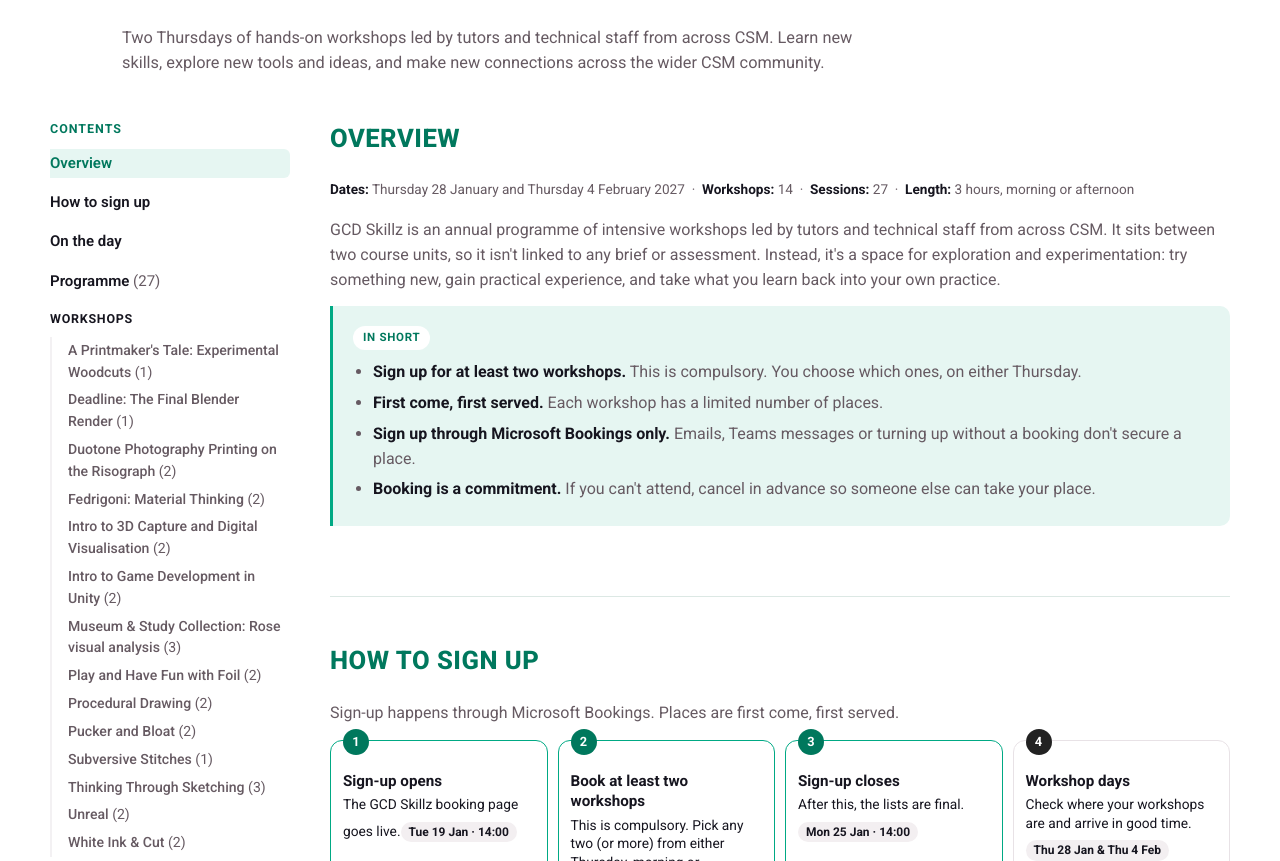
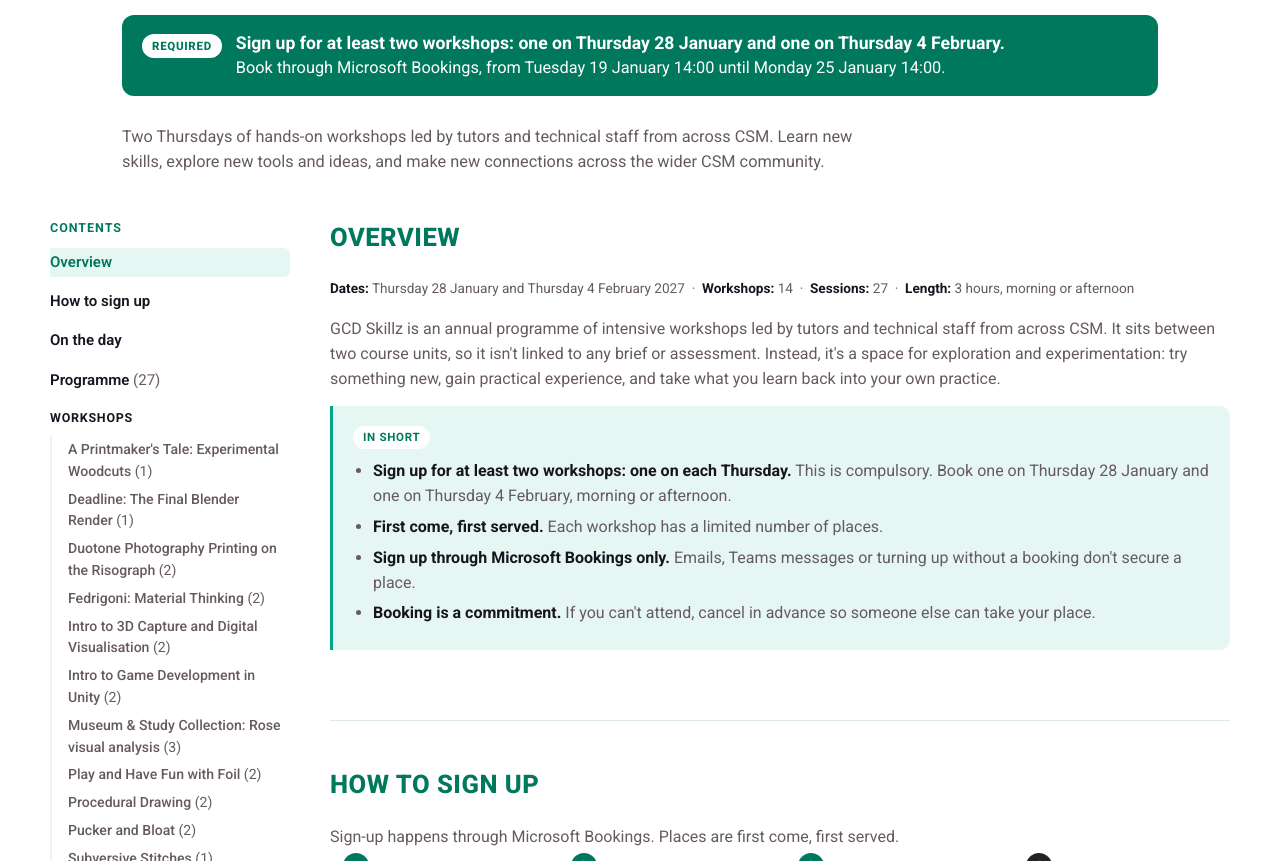
Before and after one commit to jaapdemaat/gcd, a plain HTML site: page gcdskillz/index.html in a window 1280 px wide. Shown: the part 148-1009 px from the top of the page. Drawn offline with Linux system fonts and the light colour scheme.

Commit message:
GCD Skillz: add Required banner, one workshop on each Thursday
Co-Authored-By: Claude Opus 5.5 <noreply@anthropic.com>

```diff
--- a/gcdskillz/index.html
+++ b/gcdskillz/index.html
@@ -1090,6 +1090,10 @@ a.pill--d1:hover{filter:brightness(.96)}a.pill--d2:hover{filter:brightness(.96)}
 .soon>div b{display:block;margin-bottom:4px}
 .legend{display:flex;gap:16px;flex-wrap:wrap;font-size:.82rem;margin:6px 0 10px}
 .legend span{display:inline-flex;align-items:center;gap:6px}
+.must{display:flex;gap:14px;align-items:flex-start;background:var(--phase2-deep);color:#fff;border-radius:12px;padding:16px 20px;margin:18px 0 6px;font-size:1.02rem;line-height:1.45}
+.must strong{color:#fff;font-size:1.1rem}
+.must-k{flex:none;background:#fff;color:var(--phase2-deep);font-weight:800;font-size:.72rem;letter-spacing:.06em;text-transform:uppercase;padding:4px 10px;border-radius:99px;margin-top:3px}
+@media print{.must{background:none;color:#000;border:2px solid #000}.must strong{color:#000}}
 :root{--purple:#00A984;--purple-deep:#00785D;--purple-tint:#e6f6f2;--purple-tint-2:#c4ebe0;
 --phase2:#00A984;--phase2-deep:#00785D;--phase2-tint:#e6f6f2;--phase2-tint-2:#c4ebe0;
 --border:#dce8e4;--phase4:#0060A8;--phase4-deep:#00477D;--phase4-tint:#e6eef7;--phase4-tint-2:#c9daee}
@@ -1106,6 +1110,9 @@ a.pill--d1:hover{filter:brightness(.96)}a.pill--d2:hover{filter:brightness(.96)}
       <a href="#programme">Programme</a>
       <button id="printBtn" type="button">Print / Export</button>
     </nav>
+  </div>
+  <div class="wrap">
+    <div class="must"><span class="must-k">Required</span><div><strong>Sign up for at least two workshops: one on Thursday 28 January and one on Thursday 4 February.</strong><br>Book through Microsoft Bookings, from Tuesday 19 January 14:00 until Monday 25 January 14:00.</div></div>
   </div>
   <div class="wrap intro">
     <p>Two Thursdays of hands-on workshops led by tutors and technical staff from across CSM. Learn new skills, explore new tools and ideas, and make new connections across the wider CSM community.</p>
@@ -1138,7 +1145,7 @@ a.pill--d1:hover{filter:brightness(.96)}a.pill--d2:hover{filter:brightness(.96)}
       <div class="callout">
         <span class="label">In short</span>
         <ul class="plain-list flush-bottom">
-          <li><strong>Sign up for at least two workshops.</strong> This is compulsory. You choose which ones, on either Thursday.</li>
+          <li><strong>Sign up for at least two workshops: one on each Thursday.</strong> This is compulsory. Book one on Thursday 28 January and one on Thursday 4 February, morning or afternoon.</li>
           <li><strong>First come, first served.</strong> Each workshop has a limited number of places.</li>
           <li><strong>Sign up through Microsoft Bookings only.</strong> Emails, Teams messages or turning up without a booking don't secure a place.</li>
           <li><strong>Booking is a commitment.</strong> If you can't attend, cancel in advance so someone else can take your place.</li>
@@ -1151,7 +1158,7 @@ a.pill--d1:hover{filter:brightness(.96)}a.pill--d2:hover{filter:brightness(.96)}
       <p>Sign-up happens through Microsoft Bookings. Places are first come, first served.</p>
       <div class="flow">
         <div class="r1"><b>Sign-up opens</b>The GCD Skillz booking page goes live.<span class="when">Tue 19 Jan · 14:00</span></div>
-        <div class="r1"><b>Book at least two workshops</b>This is compulsory. Pick any two (or more) from either Thursday, morning or afternoon.<span class="when">Tue 19 – Mon 25 Jan</span></div>
+        <div class="r1"><b>Book at least two workshops</b>Compulsory: one on Thursday 28 January and one on Thursday 4 February. You can book more if places are free.<span class="when">Tue 19 – Mon 25 Jan</span></div>
         <div class="r1"><b>Sign-up closes</b>After this, the lists are final.<span class="when">Mon 25 Jan · 14:00</span></div>
         <div class="day"><b>Workshop days</b>Check where your workshops are and arrive in good time.<span class="when">Thu 28 Jan &amp; Thu 4 Feb</span></div>
       </div>
@@ -1340,7 +1347,7 @@ a.pill--d1:hover{filter:brightness(.96)}a.pill--d2:hover{filter:brightness(.96)}
 
     <section id="faq">
       <h2 class="section-title">FAQ</h2>
-      <details class="faq-item"><summary>Do I have to take part?</summary><div class="a"><p>Yes. GCD Skillz is part of your course: sign up for at least two workshops. Which ones is up to you.</p></div></details>
+      <details class="faq-item"><summary>Do I have to take part?</summary><div class="a"><p>Yes. GCD Skillz is part of your course: sign up for at least two workshops, one on each Thursday. Which ones is up to you.</p></div></details>
       <details class="faq-item"><summary>Is it assessed?</summary><div class="a"><p>No. It isn't linked to any brief or assessment. It's a space to try new things, and what you learn can feed into your own practice.</p></div></details>
       <details class="faq-item"><summary>Can I do more than one workshop on a day?</summary><div class="a"><p>Yes. You can book a morning and an afternoon session on the same day, as long as places are available.</p></div></details>
       <details class="faq-item"><summary>The workshop I want is full. What now?</summary><div class="a"><p>Check whether it runs on the other Thursday or in the other slot, or pick something new. Places sometimes free up, so check the booking page again later.</p></div></details>
```
